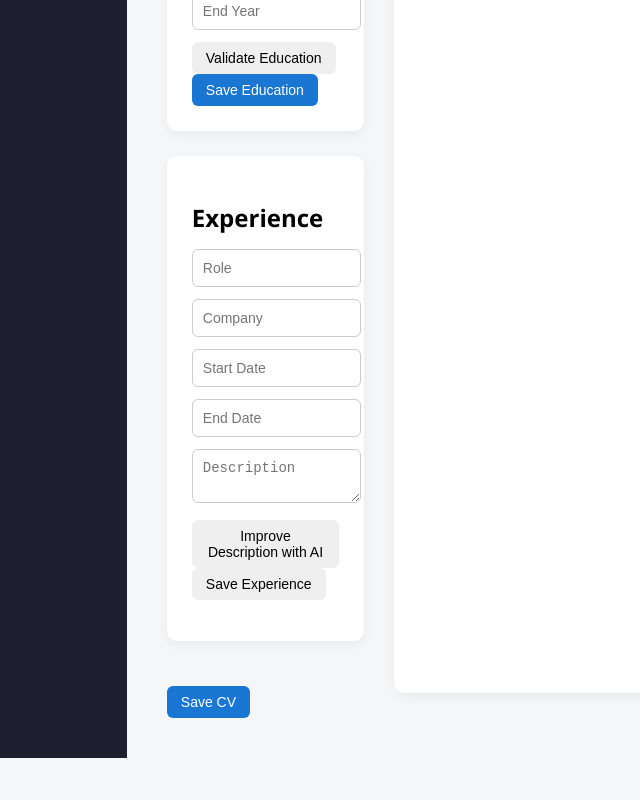
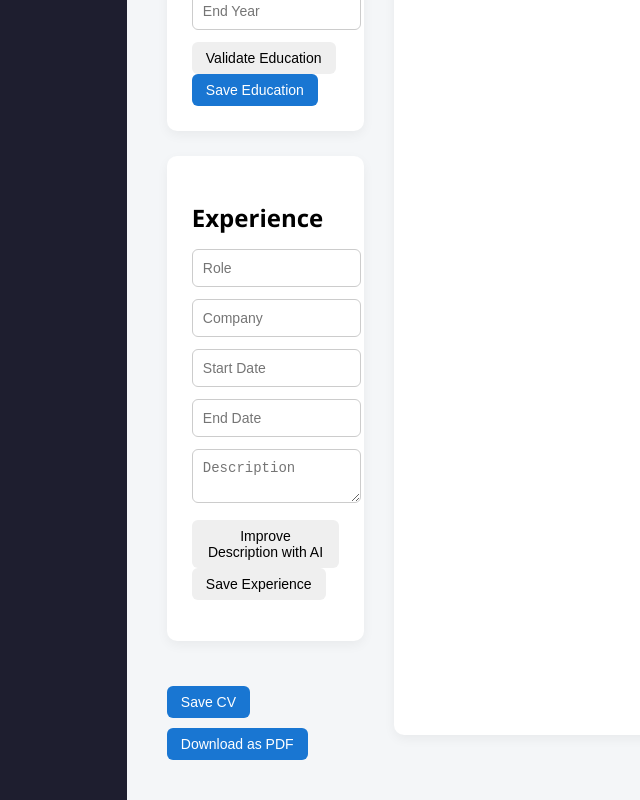
Before and after one commit to yael2025/ai-cv-builder, a React (Vite) app in the folder client/: page / in a window 1280 px wide. Shown: the part 1365-2165 px from the top of the page, without its empty margins (0-640 px from the left). Before the commit the page ends 2123 px from the top, so only its background shows below. Built offline with nearby package versions, Linux system fonts and the light colour scheme.

Commit message:
Adding a button and function to export the resume to a PDF file

```diff
--- a/client/package.json
+++ b/client/package.json
@@ -10,6 +10,8 @@
     "preview": "vite preview"
   },
   "dependencies": {
+    "html2canvas": "^1.4.1",
+    "jspdf": "^4.1.0",
     "react": "^19.2.0",
     "react-dom": "^19.2.0",
     "react-router-dom": "^7.13.0"
--- a/client/src/pages/Editor.jsx
+++ b/client/src/pages/Editor.jsx
@@ -3,6 +3,9 @@ import { useCv } from "../context/CvContext";
 import { useNavigate } from "react-router-dom";
 import CvPreviewLive from "../components/CvPreviewLive";
 import { saveCv } from "../services/api";
+import { useRef } from "react";
+import jsPDF from "jspdf"
+import html2canvas from "html2canvas"
 
 
 import ExperienceForm from "../components/ExperienceForm";
@@ -14,6 +17,8 @@ import SkillsForm from "../components/SkillsForm";
 
 
 function Editor(){
+
+  const previewRef = useRef();
 
 
     const navigate = useNavigate();
@@ -30,9 +35,30 @@ function Editor(){
         }
       };
 
+      const handleDownloadPDF = async ()=>{
+        const element = previewRef.current;
+
+        const canvas = await html2canvas(element,{
+          scale:2,
+        });
+
+        const imgData = canvas.toDataURL("image/png")
+
+        const pdf = new jsPDF("p", "mm", "a4");
+
+        const imgWidth = 210;
+        const pageHeight = 297;
+        const imgHeight = (canvas.height * imgWidth) / canvas.width;
+
+        let position = 0;
+
+        pdf.addImage(imgData, "PNG", 0, position, imgWidth, imgHeight);
+        pdf.save("my-cv.pdf")
+      }
+
     return (
 
-            <div style={{ display: "grid", gridTemplateColumns: "1fr 1fr", gap: "30px" }}>
+      <div style={{ display: "grid", gridTemplateColumns: "1fr 1fr", gap: "30px" }}>
 
     {/* Left side – Forms */}
     <div>
@@ -49,10 +75,20 @@ function Editor(){
         >
         Save CV
         </button>
+
+        <button
+        className="primary"
+        style={{marginTop:"10px"}}
+        onClick={handleDownloadPDF}
+        >
+        Download as PDF
+        </button>
+
+
     </div>
 
     {/* Right side – Live Preview */}
-    <div className="card">
+    <div className="card" ref={previewRef}>
         <h2>Live Preview</h2>
         <CvPreviewLive />
     </div>
```
Also changed, not shown: 1 other file (tests, documents, lock files or other folders).
